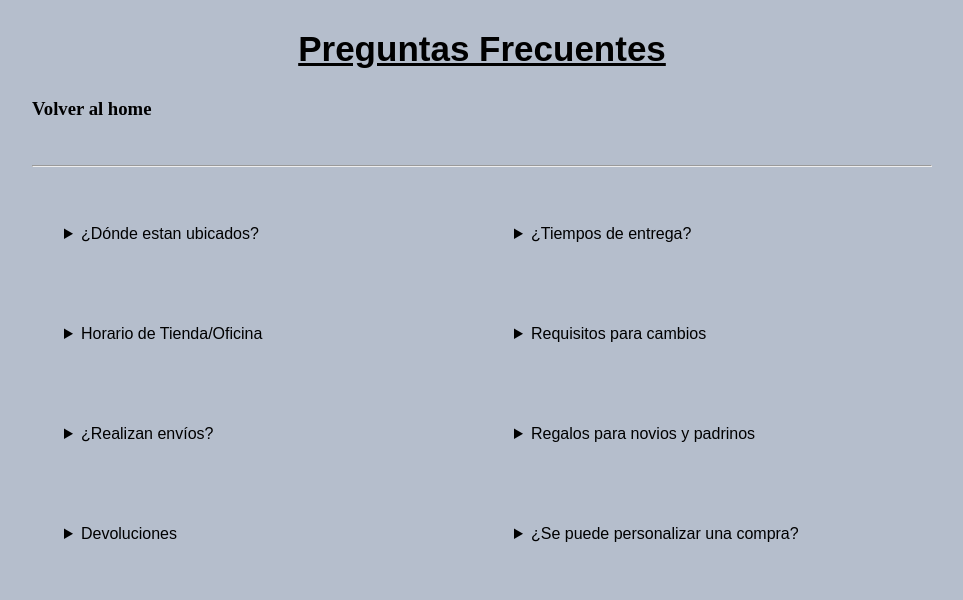
After one commit to caceresjuan/Proyecto-e-commerce, a PHP site: page /Preguntas_frecuentes.html in a window 1280 px wide. The commit adds this page. Shown: the top 600 px of the page, without its empty margins (158-1121 px from the left). Run offline with PHP 8.4, Linux system fonts and the light colour scheme.

Commit message:
Agregado de Preguntas Frecuentes

```diff
--- /dev/null
+++ b/Preguntas_frecuentes.html
@@ -0,0 +1,56 @@
+<!DOCTYPE html>
+<html lang="en" dir="ltr">
+  <head>
+    <meta charset="utf-8">
+    <meta name="viewport" content="width=device-width, initial-scale=1">
+    <link rel="stylesheet" href="estilos.css">
+
+    <title>Titulo de Ropa</title>
+  </head>
+  <body>
+    <div class="container">
+            <h2>Preguntas Frecuentes</h2>
+            <h3><a href="index.html">Volver al home</a></h3>
+            <br><hr><br>
+        <div class="container_flow">
+          <div class="listas_1">
+                <details>
+                    <summary>¿Dónde estan ubicados?</summary>
+                    <p></p>
+                </details><br>
+                <details>
+                    <summary>Horario de Tienda/Oficina</summary>
+                    <p>Lunes a Sábado de 9:00 hs a 18:00 hs</p>
+                </details><br>
+                <details>
+                    <summary>¿Realizan envíos?</summary>
+                    <p></p>
+                </details><br>
+                <details>
+                    <summary>Devoluciones</summary>
+                    <p>10 días después de recibido el producto, solo si es por defecto de fabricación y sin uso.</p>
+                </details><br>
+          </div>
+          <div class="listas_2" id="list">
+              <details>
+                  <summary>¿Tiempos de entrega?</summary>
+                  <p>24 a 48 horas hábiles en Bs As y Gran Bs As, de 2 a 4 días fuera de la Bs As</p>
+              </details><br>
+              <details>
+                  <summary>Requisitos para cambios</summary>
+                  <p>a) Producto nuevo, sin uso</p>
+                  <p>b) Constar con la factura impresa.</p>
+              </details><br>
+              <details>
+                  <summary>Regalos para novios y padrinos</summary>
+                  <p></p>
+              </details><br>
+              <details>
+                  <summary>¿Se puede personalizar una compra?</summary>
+                  <p>Sí, puedes armar tu propio pack, y también vendemos accesorios por separado.</p>
+              </details><br>
+        </div>
+        </div>
+    </div>
+  </body>
+</html>
--- a/estilos.css
+++ b/estilos.css
@@ -0,0 +1,71 @@
+* {
+  box-sizing: border-box;
+}
+
+body {
+  background: rgb(181, 190, 204);
+}
+.container {
+  margin: 0 auto;
+  width: 900px;
+}
+.container h3 a {
+  text-decoration: none;
+  color: black;
+}
+h2 {
+  text-decoration: underline;
+  display: flex;
+  justify-content: center;
+  font-family: sans-serif;
+  font-size: 35px;
+}
+.container_flow {
+  margin: 0;
+  display: flex;
+  justify-content: space-around;
+}
+.listas_1 {
+  width: 50%;
+}
+.listas_2 {
+  width: 50%;
+}
+p {
+text-align: justify;
+}
+details {
+  margin: 2px;
+  display: block;
+  padding: 30px;
+  font-family: sans-serif;
+}
+details summary::-webkit-details-marker {
+  color: rgb(242, 14, 14);
+}
+
+
+
+@media only screen and (max-width : 320px) {
+  body {
+    background: red;
+  }
+  .container {
+
+  }
+
+@media only screen and (max-width : 480px){
+
+}
+
+@media only screen and (max-width : 768px) {
+
+}
+
+@media only screen and (max-width : 992px) {
+
+}
+
+@media only screen and (max-width : 1200px) {
+
+}
--- a/index.html
+++ b/index.html
@@ -23,8 +23,9 @@
            </a>
       </div>
       <div id="botones">
-        <a href="Registro.html" target="_blank">Regístrate</a>
-        <a href="LogIn.html" target="_blank">Log In</a>
+        <a href="Preguntas_frecuentes.html">Preguntas Frecuentes</a>
+        <a href="formulario.html" target="_blank">Regístrate</a>
+        <a href="Login.html" target="_blank">Log In</a>
       </div>
     </div>
     <header>
```
Also changed, not shown: estiloindex.css (+8 -0 lines).
